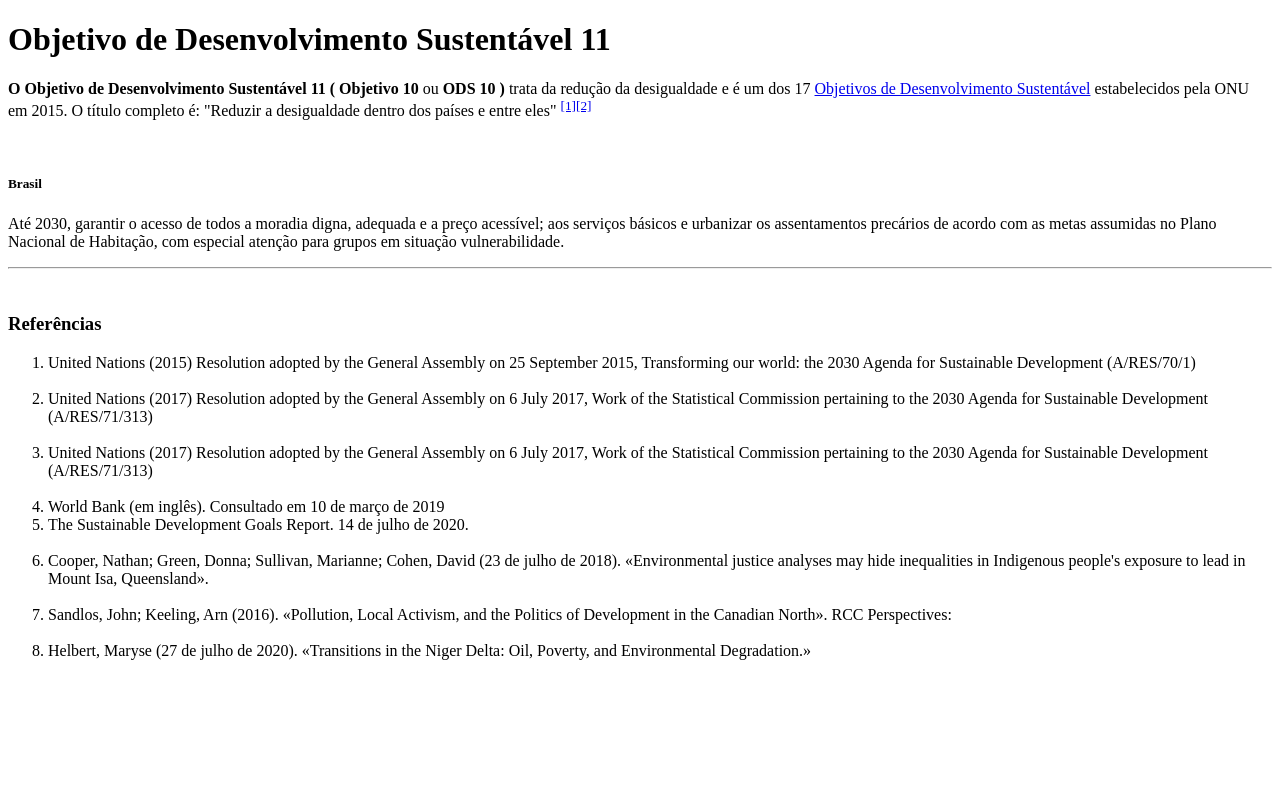
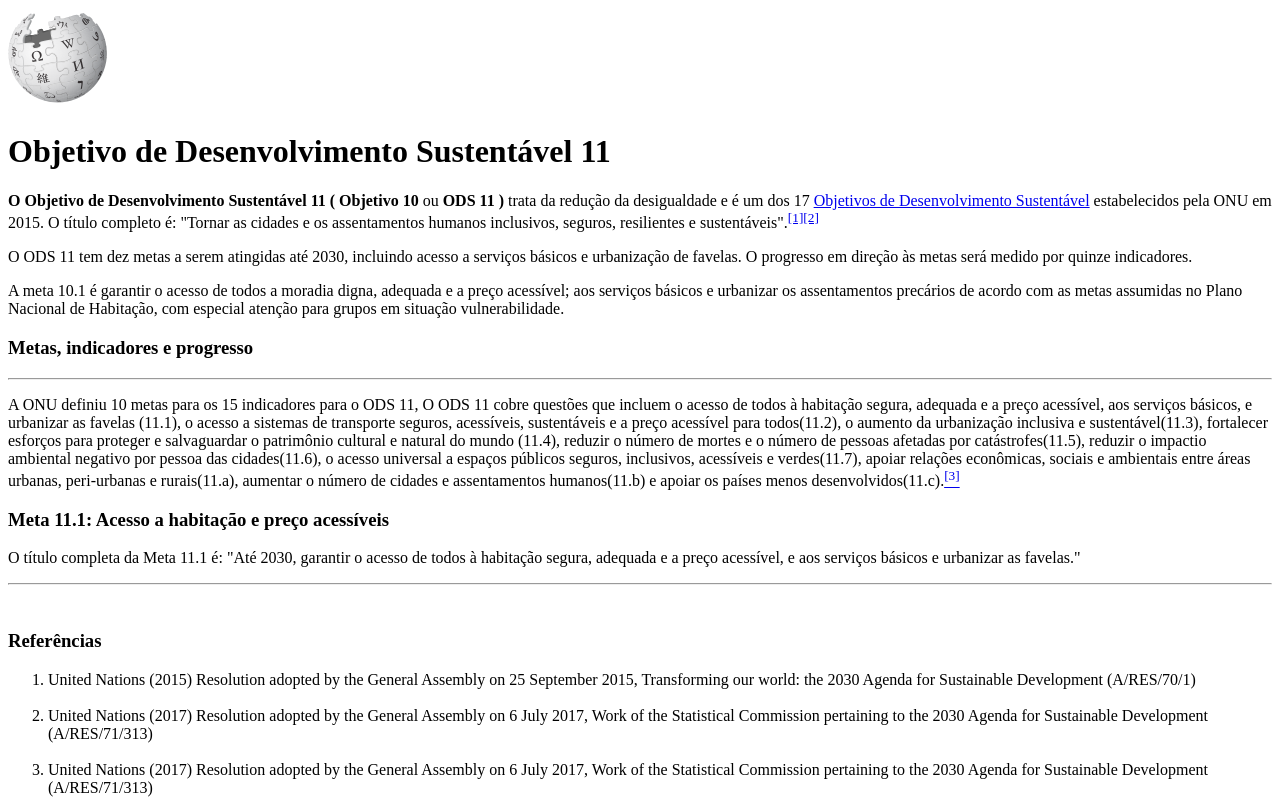
Before and after one commit to TabuchiEnzo/Atividade_Wikipedia, a plain HTML site: page index.html in a window 1280 px wide. Shown: the top 800 px of the page. Drawn offline with Linux system fonts and the light colour scheme.

Commit message:
Subindo alterações do index.html

```diff
--- a/index.html
+++ b/index.html
@@ -4,15 +4,28 @@
     <meta charset="UTF-8">
     <meta name="viewport" content="width=device-width, initial-scale=1.0">
     <title>Objetivo de Desenvolvimento</title>
+    <link rel="icon" href="./wikipedia.ico">
 </head>
 <body>
+    <header><img src="wikipedia.png" alt="wikipedia"></header>
     <h1>Objetivo de Desenvolvimento Sustentável 11</h1>
-    <p><strong>O Objetivo de Desenvolvimento Sustentável 11 ( Objetivo 10</strong> ou <strong>ODS 10 )</strong> trata da redução da desigualdade e é um dos 17 <a href="https://pt.wikipedia.org/wiki/Objetivos_de_Desenvolvimento_Sustent%C3%A1vel">Objetivos de Desenvolvimento Sustentável</a> estabelecidos pela ONU em 2015. O título completo é: "Reduzir a desigualdade dentro dos países e entre eles" <sup><a href="#ref1">[1]</a><a href="#ref2">[2]</a></sup></p>
+    <p><strong>O Objetivo de Desenvolvimento Sustentável 11 ( Objetivo 10</strong> ou <strong>ODS 11 )</strong> trata da redução da desigualdade e é um dos 17 <a href="https://pt.wikipedia.org/wiki/Objetivos_de_Desenvolvimento_Sustent%C3%A1vel">Objetivos de Desenvolvimento Sustentável</a> estabelecidos pela ONU em 2015. O título completo é: "Tornar as cidades e os assentamentos humanos inclusivos, seguros, resilientes e sustentáveis".<sup><a href="#ref1">[1]</a><a href="#ref2">[2]</a></sup></p>
 
-    <br>
+    <p>O ODS 11 tem dez metas a serem atingidas até 2030, incluindo acesso a serviços básicos e urbanização de favelas. O progresso em direção às metas será medido por quinze indicadores.</p>
 
-    <h5>Brasil</h5>
-    <p>Até 2030, garantir o acesso de todos a moradia digna, adequada e a preço acessível; aos serviços básicos e urbanizar os assentamentos precários de acordo com as metas assumidas no Plano Nacional de Habitação, com especial atenção para grupos em situação vulnerabilidade.</p>
+    <p>A meta 10.1 é garantir o acesso de todos a moradia digna, adequada e a preço acessível; aos serviços básicos e urbanizar os assentamentos precários de acordo com as metas assumidas no Plano Nacional de Habitação, com especial atenção para grupos em situação vulnerabilidade.</p>
+
+    <h3>Metas, indicadores e progresso</h3>
+    <hr>
+    <p>A ONU definiu 10 metas para os 15 indicadores para o ODS 11, O ODS 11 cobre questões que incluem o acesso de todos à habitação segura, adequada e a preço acessível, aos serviços básicos, e urbanizar as favelas (11.1), o acesso a sistemas de transporte seguros, acessíveis, sustentáveis e a preço acessível para todos(11.2), o aumento da urbanização inclusiva e sustentável(11.3), fortalecer esforços para proteger e salvaguardar o patrimônio cultural e natural do mundo (11.4), reduzir o número de mortes e o número de pessoas afetadas por catástrofes(11.5), reduzir o impactio ambiental negativo por pessoa das cidades(11.6), o acesso universal a espaços públicos seguros, inclusivos, acessíveis e verdes(11.7), apoiar relações econômicas, sociais e ambientais entre áreas urbanas, peri-urbanas e rurais(11.a), aumentar o número de cidades e assentamentos humanos(11.b) e apoiar os países menos desenvolvidos(11.c).<a href="#ref3"><sup>[3]</sup></a></p>
+
+    <h3>
+        <span><strong>Meta 11.1: Acesso a habitação e preço acessíveis</strong></span>
+    </h3>
+
+    <p>O título completa da Meta 11.1 é: "Até 2030, garantir o acesso de todos à habitação segura, adequada e a preço acessível, e aos serviços básicos e urbanizar as favelas."
+    </p>
+
 </body>
 
 <footer>
```
Also changed, not shown: wikipedia.ico (added), wikipedia.png (added).
